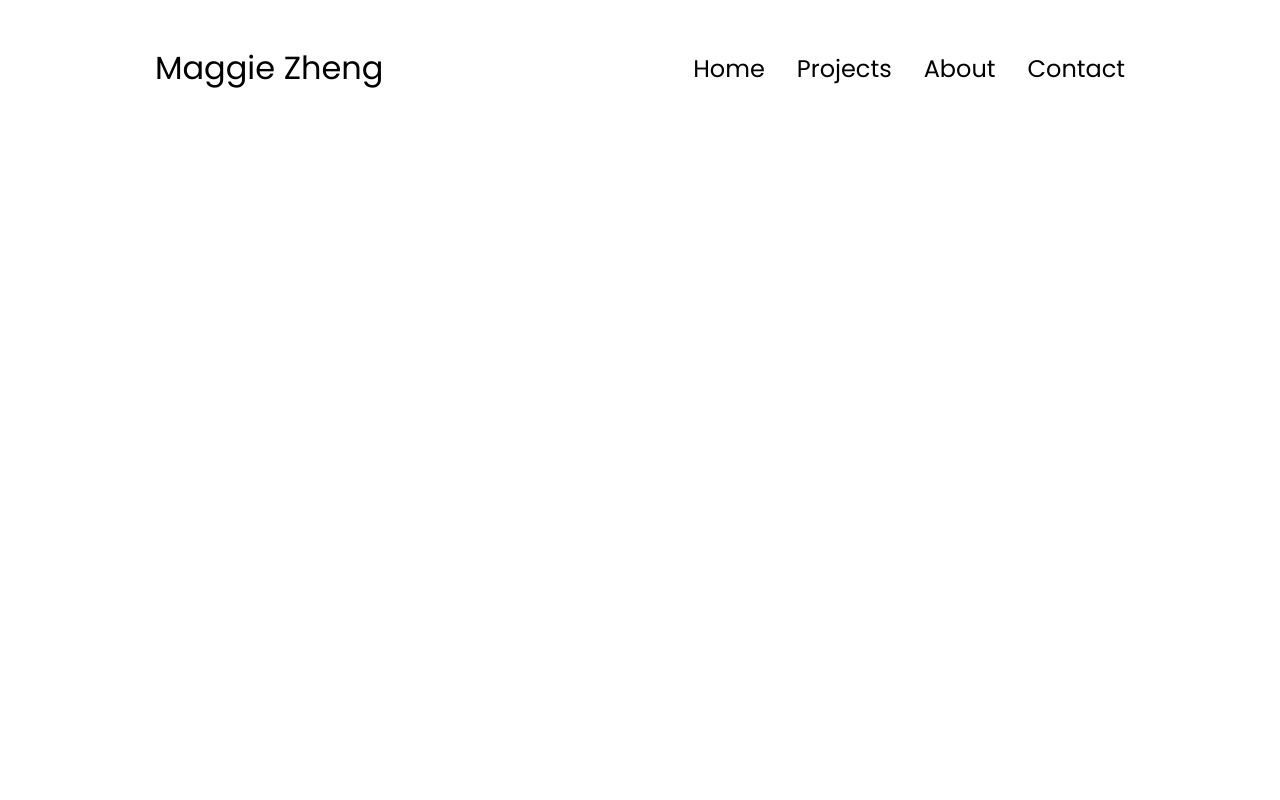
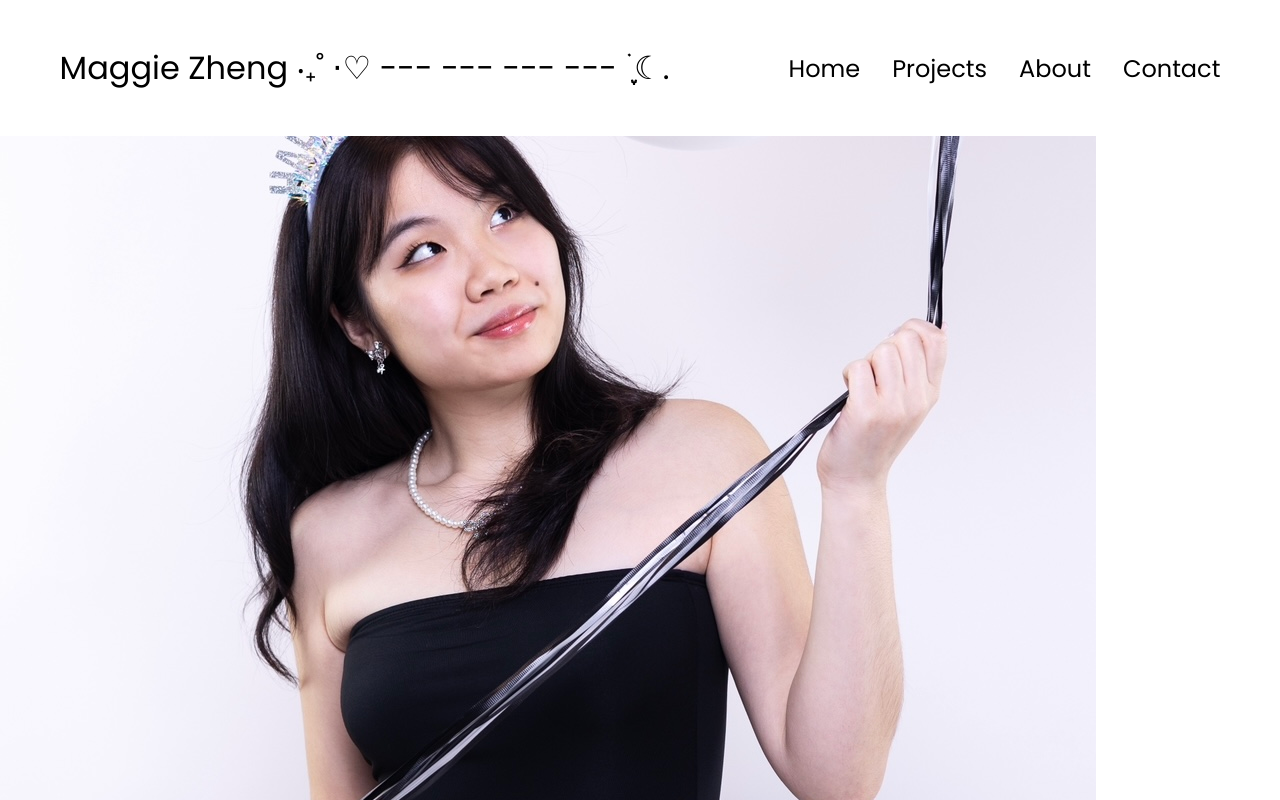
Before and after one commit to myomiso/Portfolio-Website-Maggie, a plain HTML site: page index.html in a window 1280 px wide. Shown: the top 800 px of the page. Drawn offline with Linux system fonts and the light colour scheme.

Commit message:
new symbols

```diff
--- a/index.html
+++ b/index.html
@@ -9,7 +9,7 @@
     </head>
     <body>
 	    <nav id="desktop-nav">
-            <div class="logo">Maggie Zheng</div>
+            <div class="logo">Maggie Zheng ‧₊˚ ⋅♡  --- --- --- ---  ࣪ ִֶָ☾.</div>
             <div>
                 <ul class="nav-links">
                     <li><a href="#home">Home</a></li>
@@ -35,6 +35,10 @@
                 </div>
             </div>
         </nav>
+        <section id="profile">
+            <div class="section__pic-container">
+                <img src="./assets/Profile_2.jpg" alt="Maggie Zheng's profile picture" />
+            </div>
         </section>
          <script src="script.js"></script>
     </body>
```
Also changed, not shown: assets/Profile_1.jpg (added), assets/Profile_2.jpg (added), 2 other files.
